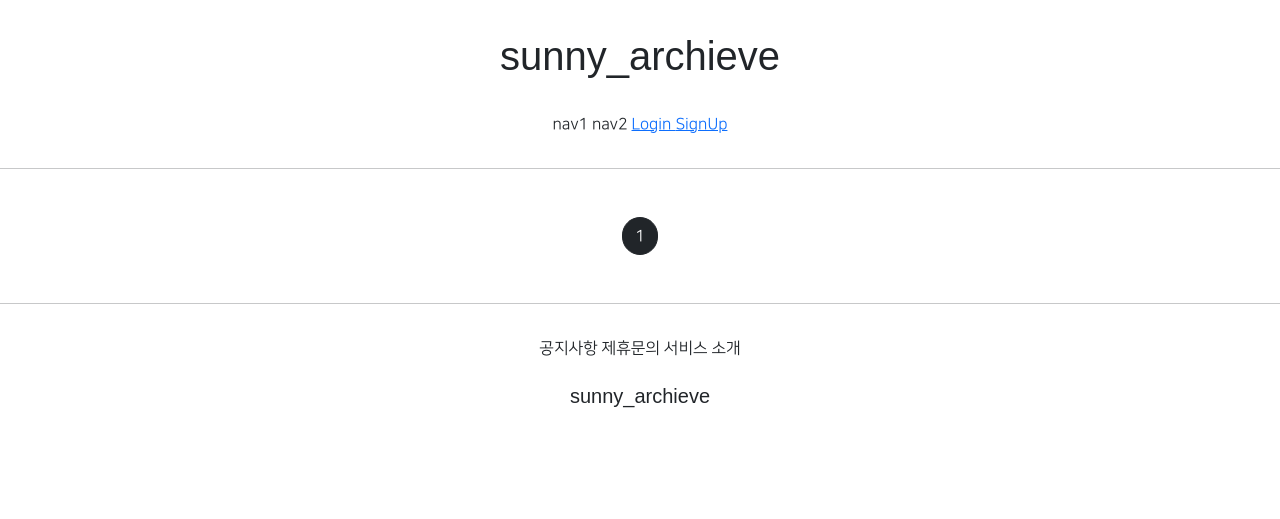
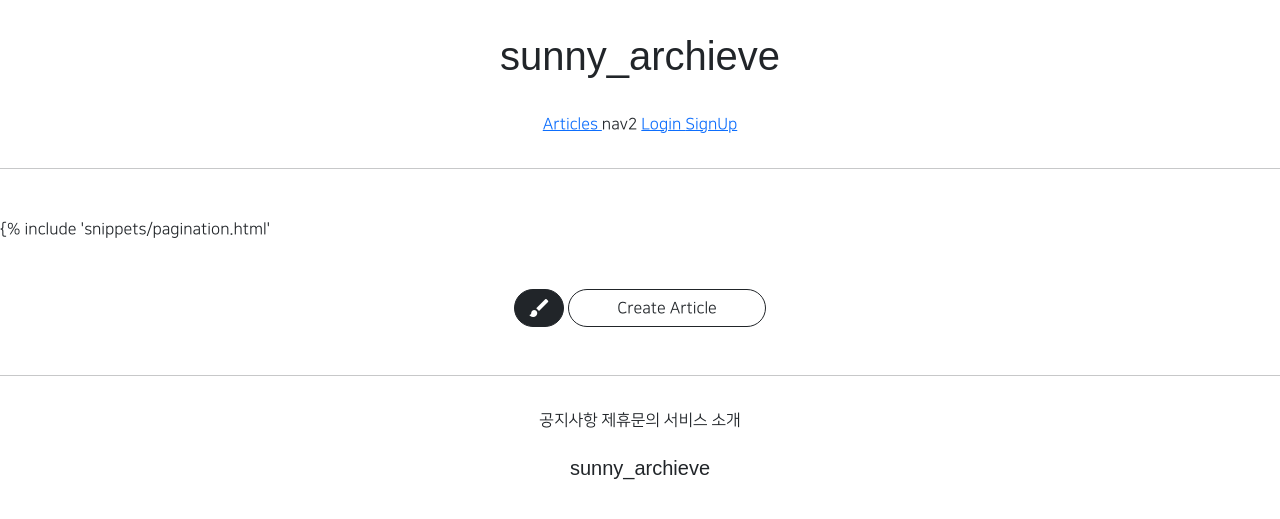
Before and after one commit to YuseonChoi/gis2, a Django app: page /articles/list/ in a window 1280 px wide. Shown: the top 519 px of the page. Run offline with Django 3.2, Linux system fonts and the light colour scheme; data that the repository does not hold is empty; parts of the project's set-up code (start-up, migrations or seed data) failed here and were passed over; some libraries are stand-ins or nearby versions; some web fonts are replaced.

Commit message:
8/5 class2 commit 3

```diff
--- a/articleapp/templates/articleapp/list.html
+++ b/articleapp/templates/articleapp/list.html
@@ -37,6 +37,18 @@
 
     <script src="{% static 'js/magicgrid.js' %}"></script>
 
-    {% include 'snippets/pagination.html' %}
+    {% include 'snippets/pagination.html'
+
+    <div class="text-center my-5">
+        <a href="{% url 'articleapp:create' %}"
+            class="btn btn-dark rounded-pill material-icons">
+            brush
+        </a>
+        <a href="{% url 'articleapp:create' %}"
+            class="btn btn-outline-dark rounded-pill px-5">
+            Create Article
+        </a>
+    </div>
+
 
 {% endblock %}
--- a/templates/header.html
+++ b/templates/header.html
@@ -3,7 +3,11 @@
         <h1>sunny_archieve</h1>
     </div>
     <div class="sunny_header_button">
-        <span>nav1</span>
+        <span>
+            <a href="{% url 'articleapp:list' %}">
+                Articles
+            </a>
+        </span>
         <span>nav2</span>
 
         {%  if not user.is_authenticated %}
```
